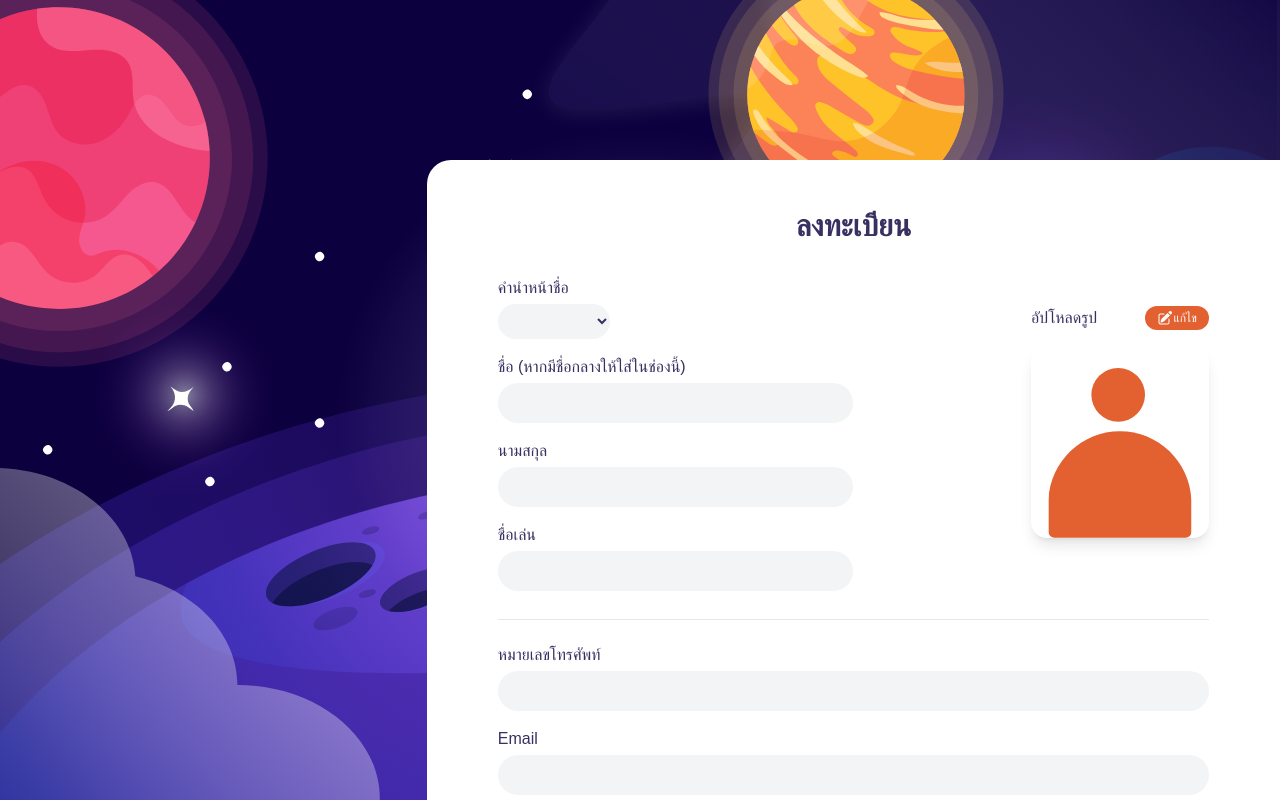
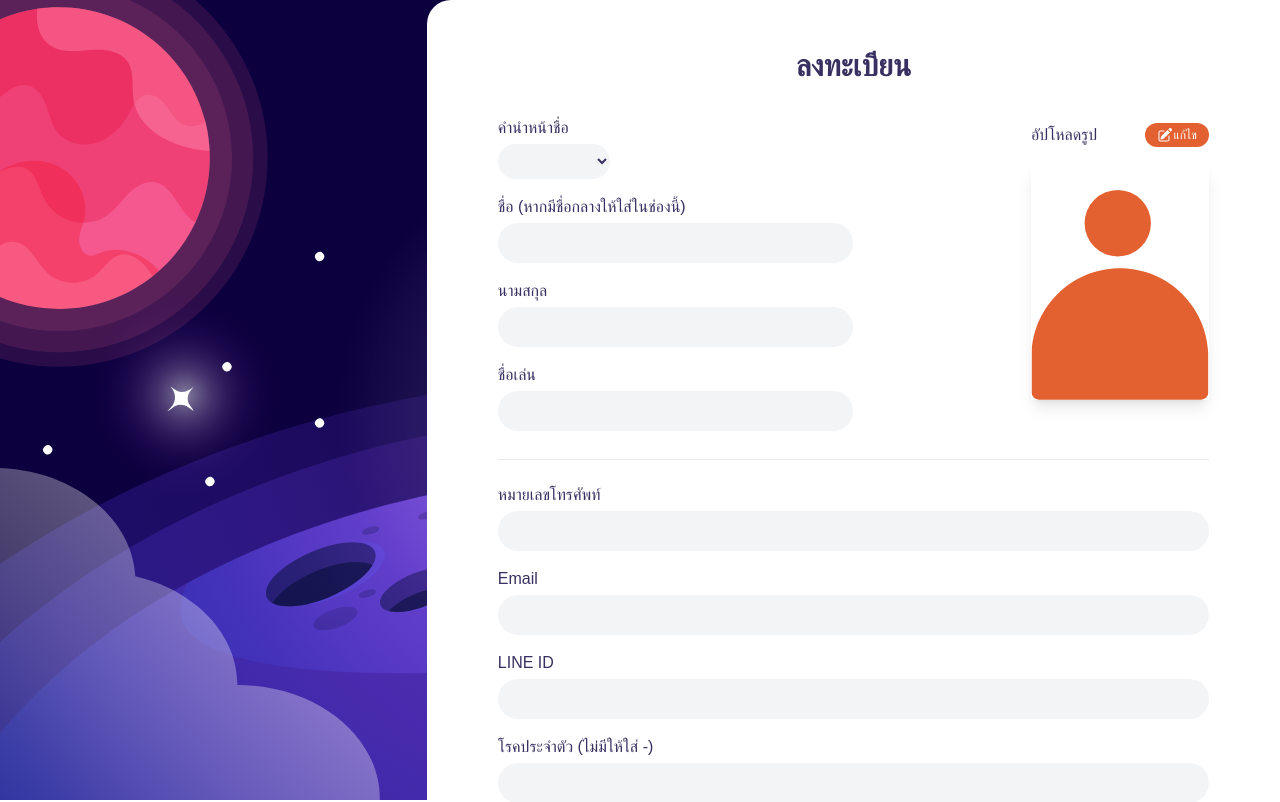
Before and after one commit to isd-sgcu/rpkm66-frontend, a Next.js app: page /register in a window 1280 px wide. Shown: the top 802 px of the page. Built offline with nearby package versions, Linux system fonts and the light colour scheme; no server answers; a web font is replaced by a local one.

Commit message:
feat: upload profile picture button

```diff
--- a/src/pages/register.tsx
+++ b/src/pages/register.tsx
@@ -1,31 +1,69 @@
+import { PencilSquareIcon } from '@heroicons/react/24/solid';
+import Image from 'next/image';
 import Link from 'next/link';
-import Image from 'next/image';
-import { PencilSquareIcon } from '@heroicons/react/24/solid';
-import ProfilePlaceholder from '@/public/images/pfp-placeholder.svg';
+import { ChangeEvent, FormEvent, useState } from 'react';
+
+const profilePicPlaceholderURL = '/images/pfp-placeholder.svg';
 
 const Register = () => {
+    const [previewImage, setPreviewImage] = useState<string>(
+        profilePicPlaceholderURL
+    );
+
+    const handleSubmit = (e: FormEvent<HTMLFormElement>) => {
+        e.preventDefault();
+    };
+
     return (
         <div className="flex lg:justify-end">
-            <form className=" bg-white w-full lg:w-2/3 mt-40 lgß:mt-0 rounded-tl-3xl lg:rounded-none lg:rounded-l-3xl flex flex-col justify-start items-center text-purple font-ibm">
+            <form
+                className="bg-white w-full lg:w-2/3 mt-40 lg:mt-0 rounded-t-3xl lg:rounded-tr-none flex flex-col justify-start items-center text-purple font-ibm"
+                onSubmit={handleSubmit}
+            >
                 <h1 className="text-3xl font-bold mt-12 mb-2">ลงทะเบียน</h1>
                 <div className="flex flex-col justify-start items-center w-10/12 pt-6 lg:flex-row-reverse lg:justify-between">
-                    <div className="w-40 mb-6 lg:w-1/4">
+                    <label
+                        htmlFor="image"
+                        className="w-40 mb-6 lg:w-1/4 cursor-pointer"
+                    >
                         <div className="flex flex-row justify-between items-center">
                             <div>อัปโหลดรูป</div>
-                            <button className="bg-orange flex flex-row justify-center items-center py-1 px-3 rounded-full">
+                            <div className="bg-orange flex flex-row justify-center items-center py-1 px-3 rounded-full">
                                 <PencilSquareIcon className="text-white w-4 h-4" />
-                                <p className="text-white text-xs">แก้ไข</p>
-                            </button>
+                                <span className="text-white text-xs">
+                                    แก้ไข
+                                </span>
+                            </div>
                         </div>
-                        <div className="w-full h-48 relative rounded-2xl overflow-hidden my-4 shadow-lg">
-                            <Image
-                                src={ProfilePlaceholder}
-                                alt=""
-                                fill
-                                style={{ objectFit: 'contain' }}
-                            />
-                        </div>
-                    </div>
+                        <input
+                            id="image"
+                            name="image"
+                            type="file"
+                            accept="images/*"
+                            className="hidden"
+                            onChange={(e: ChangeEvent<HTMLInputElement>) => {
+                                if (!e.target.files || !e.target.files[0])
+                                    return;
+
+                                const file = e.target.files[0];
+                                const reader = new FileReader();
+                                reader.onloadend = () => {
+                                    setPreviewImage(reader.result as string);
+                                };
+                                reader.readAsDataURL(file);
+                            }}
+                        />
+                        {previewImage && (
+                            <div className="w-full aspect-3/4 relative my-4">
+                                <Image
+                                    src={previewImage}
+                                    alt="preview"
+                                    fill
+                                    className="object-cover object-center shadow-lg"
+                                />
+                            </div>
+                        )}
+                    </label>
                     <div className="w-full lg:w-1/2 flex flex-col justify-start items-start">
                         <label htmlFor="title" className="mb-1">
                             คำนำหน้าชื่อ
@@ -74,7 +112,7 @@ const Register = () => {
                     </div>
                 </div>
                 <hr className="w-10/12 h-1 mt-3 mb-5" />
-                <div className=" w-10/12 flex flex-col justify-start items-start">
+                <div className="w-10/12 flex flex-col justify-start items-start">
                     <label htmlFor="phone" className="mb-1">
                         หมายเลขโทรศัพท์
                     </label>
@@ -172,7 +210,7 @@ const Register = () => {
                         type="checkbox"
                         name="flask"
                         id="flask"
-                        className=" bg-gray-100 border-none w-7 h-7 mr-3"
+                        className="bg-gray-100 border-none w-7 h-7 mr-3"
                     />
                     <label htmlFor="flask" className="text-left w-3/4">
                         รับกระติกน้ำ Zero waste ที่โต๊ะลงทะเบียนในวันที่ 5
@@ -183,11 +221,12 @@ const Register = () => {
                         type="checkbox"
                         name="tc"
                         id="tc"
-                        className=" bg-gray-100 border-none w-7 h-7 mr-3"
+                        className="bg-gray-100 border-none w-7 h-7 mr-3"
+                        required
                     />
-                    <label htmlFor="tc" className="text-left ">
+                    <label htmlFor="tc" className="text-left">
                         ยอมรับ{' '}
-                        <Link href={''} className=" underline">
+                        <Link href={''} className="underline">
                             ข้อตกลงและเงื่อนไขการใช้งาน
                         </Link>
                     </label>
--- a/tailwind.config.js
+++ b/tailwind.config.js
@@ -19,12 +19,11 @@ const config = {
             fontFamily: {
                 ibm: ['var(--font-ibm)'],
             },
-            backgroundImage: {
-                'background-desktop': "url('/images/background-desktop.png')",
-                'background-mobile': "url('/images/background-mobile.png')",
-            },
             ringWidth: {
                 16: '16px',
+            },
+            aspectRatio: {
+                '3/4': '3 / 4',
             },
         },
     },
```
